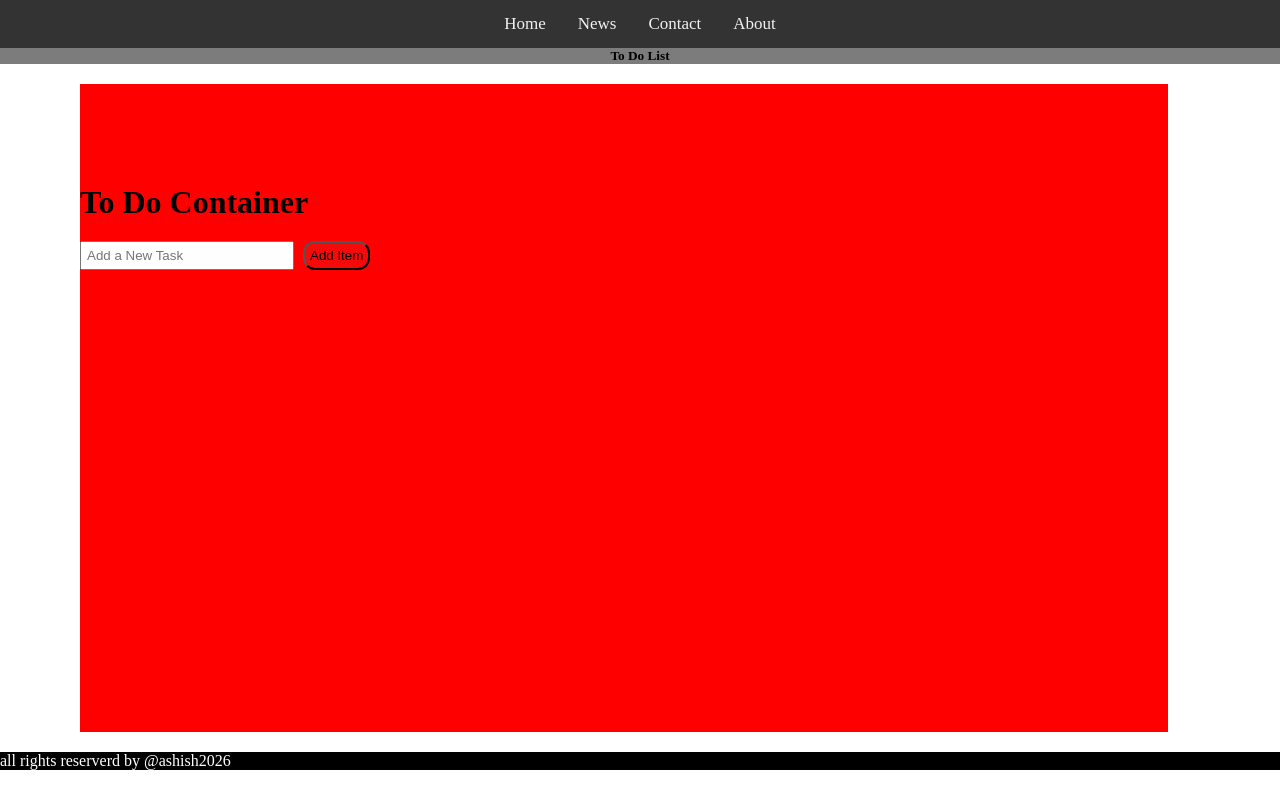
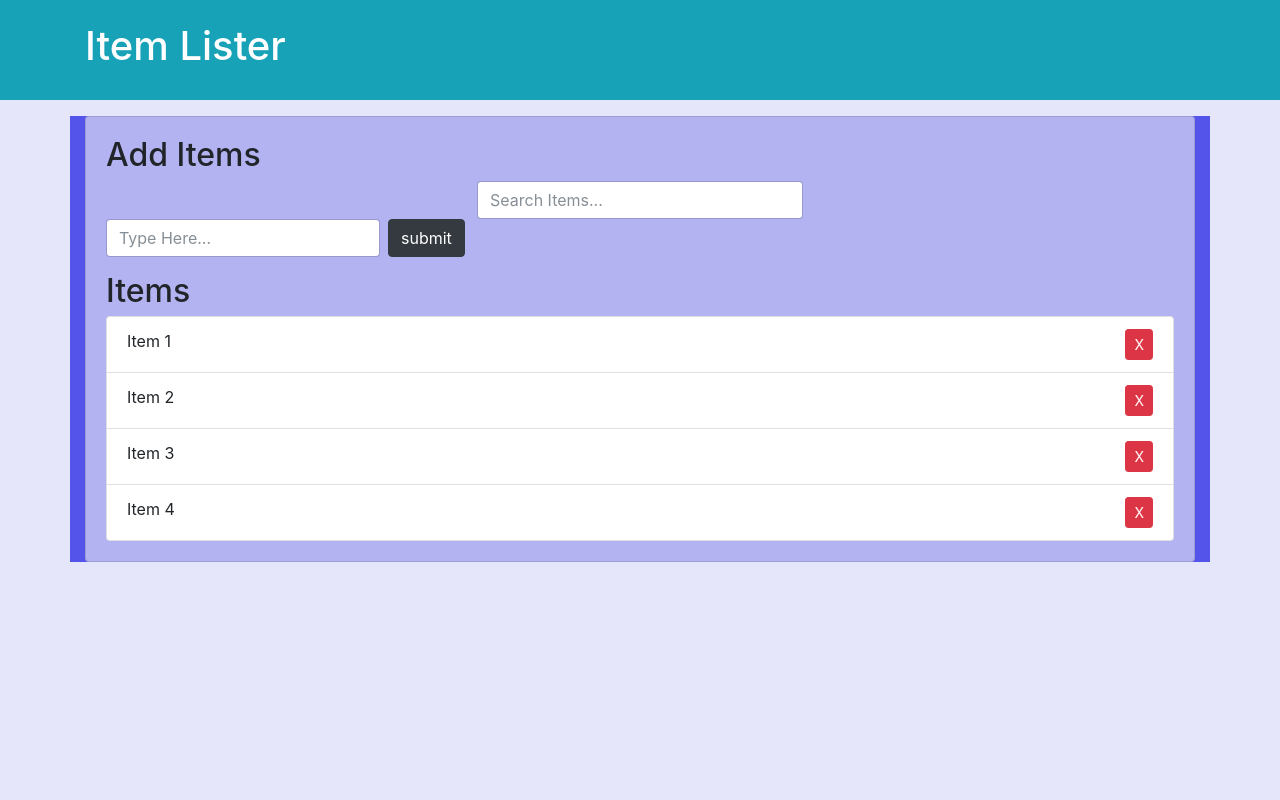
Before and after one commit to sharvan88/java_script, a plain HTML site: page day 12/to-do-list-first-project/index.html in a window 1280 px wide. Drawn offline with nearby package versions, Linux system fonts and the light colour scheme.

Commit message:
TO-List-Project

```diff
--- a/day 12/to-do-list-first-project/index.html
+++ b/day 12/to-do-list-first-project/index.html
@@ -1,40 +1,40 @@
 <!DOCTYPE html>
 <html lang="en">
 <head>
-    <meta charset="UTF-8">
-    <meta name="viewport" content="width=device-width, initial-scale=1.0">
-    <link rel="stylesheet" href="https://cdnjs.cloudflare.com/ajax/libs/font-awesome/4.7.0/css/font-awesome.min.css">
-    <link rel="stylesheet" href="style.css">
-    <title>To-Do_List</title>
+  <meta charset="UTF-8">
+  <meta name="viewport" content="width=device-width, initial-scale=1.0">
+  <meta http-equiv="X-UA-Compatible" content="ie=edge">
+  <link rel="stylesheet" href="https://maxcdn.bootstrapcdn.com/bootstrap/4.0.0-beta/css/bootstrap.min.css" integrity="sha384-/Y6pD6FV/Vv2HJnA6t+vslU6fwYXjCFtcEpHbNJ0lyAFsXTsjBbfaDjzALeQsN6M" crossorigin="anonymous">
+  <title>Item Lister</title>
 </head>
-<body>
+<body style="background-color: lavender;">
+  <header id="main-header" class="bg-info text-white p-4 mb-3">
+    <div class="container">
+      <h1 id="header-title">Item Lister <span style="display:none">123</span></h1>
+    </div>
+  </header>
 
+  <div class="container" style="background-color: rgb(84, 84, 235);">
+   <div id="main" class="card card-body"  style="background-color: rgb(179, 179, 241);">
+    <h2 class="title">Add Items</h2>
+    <div class="col-md-8"></div>
+    <div class="col-md-4 align-self-center">
+      <input type="text" class="form-control" id="filter" placeholder="Search Items..."/>
+    </div>
+    <form class="form-inline mb-3" id="addForm">
+      <input type="text" class="form-control mr-2" id="item" placeholder="Type Here...">
+      <input type="submit" class="btn btn-dark" value="submit">
+    </form>
+    <h2 class="title">Items</h2>
+    <ul id="items" class="list-group">
+      <li class="list-group-item">Item 1<button class="btn btn-danger btn-sm float-right delete">X</button></li>
+      <li class="list-group-item">Item 2<button class="btn btn-danger btn-sm float-right delete">X</button></li>
+      <li class="list-group-item">Item 3<button class="btn btn-danger btn-sm float-right delete">X</button></li>
+      <li class="list-group-item">Item 4<button class="btn btn-danger btn-sm float-right delete">X</button></li>
+    </ul>
+   </div>
+  </div>
 
-
-    <header class="navbar">
-<div class="topnav">
-  <a class="active" href="#home">Home</a>
-  <a href="#news">News</a>
-  <a href="#contact">Contact</a>
-  <a href="#about">About</a>
-</div>
-<div class="nav-heading">
-    <h5>To Do List</h5>
-</div>
-    </header>
-
-
-<div class="to-do-container">
-    <div class="img"><img src="assests.jpeg" alt=""></div>
-    <h1>To Do Container</h1>
-    <input type="text" id="task-input" placeholder="Add a New Task">
-    <button onclick="addtask()">Add Item</button>
-    <ul id="addtask"></ul>
-</div>
-
-
-
-<div class="footer">all rights reserverd by @ashish2026</div>
-
+  <script src="to-do.js"></script>
 </body>
 </html>
--- a/day 12/to-do-list-first-project/style.css
+++ /dev/null
@@ -1,108 +0,0 @@
-*{
-    margin: 0;
-    padding: 0;
-}
-
-
-    /* Example CSS */
-body {
-  /* Centers the image */
-}
-
-
-/* Add a black background color to the top navigation */
-
-.topnav {
-  background-color: #333;
-  overflow: hidden;
-    width: 100%;
-    justify-content: center;
-    display: flex;
-}
-
-/* Style the links inside the navigation bar */
-.topnav a {
-  float: left;
-  color: #f2f2f2;
-  text-align: center;
-  padding: 14px 16px;
-  text-decoration: none;
-  font-size: 17px;
-}
-
-/* Change the color of links on hover */
-.topnav a:hover {
-  background-color: #4d4a4b;
-  color: black;
-}
-
-/* Add a color to the active/current link */
-/* .topnav a.active {
-  background-color: #5a6662;
-  color: rgb(223, 223, 223);
-} */
-
-.nav-heading{
-    background-color: #07070886;
-    display: flex;
-    justify-content: center;
-    align-items: center;
-}
-
-
-.to-do-container{
-    background-color: red;
-    height: 81vh;
-    width: 85%;
-    padding: 50x;
-    margin: 20px;
-    margin-left: 80px;
-}
-
-h1{
-    margin-bottom: 20px;
-}
-input{
-    width: 200px;
-    padding: 5px;
-    margin-right: 5px;
-
-}
-
-
-button{
-    padding: 5px 5px;
-    cursor: pointer;
-    background-color: #e41c1c63;
-    border-radius: 12px;
-
-}
-
-button:hover{
-    background-color: rgb(255, 159, 16);
-    border-color: rgb(29, 230, 29);
-}
-
-ul{
-    list-style: none;
-    padding: 0px;
-    margin-top: 20px;
-    text-align: left;
-
-}
-li{
-    margin-bottom: 10px;
-}
-
-
-.footer{
-    background-color: black;
-    color: white;
-}
-.img{
-     background-repeat: no-repeat; /* Prevents the image from repeating */
-  background-size: cover; /* Makes the image cover the entire element */
-  background-position: center;
-  height: 100px;
-
-}
--- /dev/null
+++ b/day 12/to-do-list-first-project/to-do.js
@@ -0,0 +1,57 @@
+
+const addForm = document.getElementById("addForm")
+let itemList = document.getElementById("items")
+let filter = document.getElementById("filter")
+console.log(filter)
+
+function submitHandler(e)
+{
+    e.preventDefault()
+    let item = document.getElementById("item").value
+    if(item == ""){
+        alert("Please Enter Some Value")
+        return
+    }
+    let li = document.createElement('li')
+    li.className = "list-group-item"
+    li.appendChild(document.createTextNode(item))
+    let btn = document.createElement("button")//<button></button>
+    btn.appendChild(document.createTextNode("X"))//<button>X</button>
+    btn.className = "btn btn-danger btn-sm float-right delete"
+    li.appendChild(btn)
+
+    itemList.appendChild(li)
+    document.getElementById("item").value = ""
+}
+
+
+function deleteHandler(x)
+{
+        if(x.target.classList.contains("delete")){
+                if(confirm("Are you sure you want to delete it.")){
+                    itemList.removeChild(x.target.parentElement)
+
+                }
+        }else{
+            alert("bhai kyu time pass kr rhe hoon")
+        }
+}
+
+
+function searchHandler(e)
+{
+    let text = e.target.value.toLowerCase()
+    let liItem = itemList.getElementsByTagName("li")
+    let itemArray = Array.from(liItem)
+    itemArray.forEach(function(e){
+        if(e.firstChild.textContent.toLowerCase().indexOf(text) != -1){
+            e.style.display = "block"
+        }else{
+            e.style.display = "none"
+        }
+    })
+}
+
+addForm.addEventListener("submit",submitHandler)
+itemList.addEventListener("click",deleteHandler)
+filter.addEventListener("input",searchHandler)
```
Also changed, not shown: day 12/to-do-list-first-project/assests.jpeg (deleted), day 12/to-do-list-first-project/logo.jpg (deleted).
